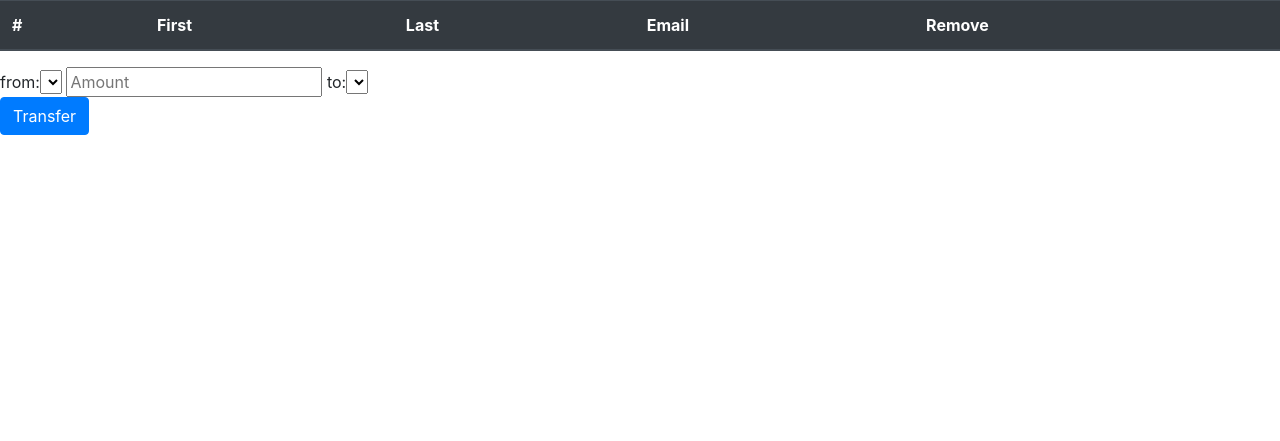
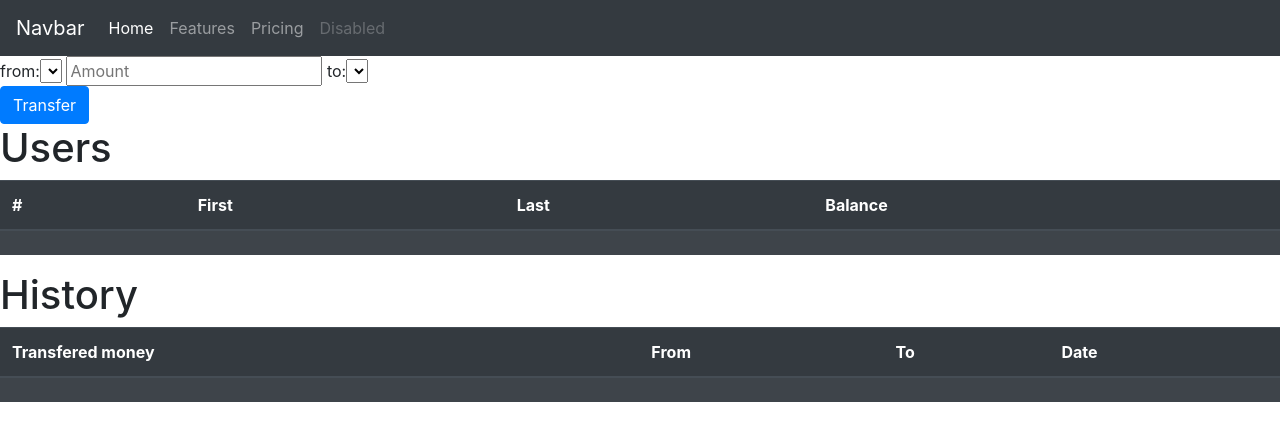
Before and after one commit to yde13/Bank-transfers, a PHP site: page /app/index.php in a window 1280 px wide. Shown: the top 441 px of the page. Run offline with PHP 8.4, Linux system fonts and the light colour scheme; lists and menus that the app fills with data are empty.

Commit message:
added history and all users balances to tables

```diff
--- /dev/null
+++ b/public/api/getall.php
@@ -0,0 +1,41 @@
+<?php
+
+header("Access-Control-Allow-Origin: *");
+header("Content-Type: application/json");
+
+include_once './classes/db.php';
+include_once './classes/user.php';
+
+$database = new classes\Database;
+$database->connect();
+
+$user = new Classes\User($database->pdo);
+
+$all = $user->getAll();
+
+$numAll = $all->rowCount();
+
+if ($numAll > 0) {
+    $numAll_arr = array();
+    $numAll_arr['test'] = array();
+
+    while ($row = $all->fetch(PDO::FETCH_ASSOC)) {
+        extract($row);
+
+        $numAll_item = array(
+            'from_amount' => $from_amount,
+            'from_account' => $from_account,
+            'from_currency' => $from_currency,
+            'to_account' => $to_account,
+            'date' => $date,
+
+        );
+        array_push($numAll_arr['test'], $numAll_item);
+    }
+
+    echo json_encode($numAll_arr);
+} else {
+    echo json_encode(
+        array('message', 'No posts found')
+    );
+}
--- a/public/app/index.php
+++ b/public/app/index.php
@@ -13,19 +13,23 @@
 </head>
 <body>
 
-    <!-- det är här allting ska synas och köras! -->
-    <!-- här vi ska skriva ut från databasen med hjälp av api från script.js -->
-<table class="table">
-  <thead class="thead-dark">
-    <tr>
-      <th scope="col">#</th>
-      <th scope="col">First</th>
-      <th scope="col">Last</th>
-      <th scope="col">Email</th>
-      <th scope="col">Remove</th>
-    </tr>
-  </thead>
-</table>
+
+<nav class="navbar navbar-expand-lg navbar-dark bg-dark">
+  <a class="navbar-brand" href="#">Navbar</a>
+  <button class="navbar-toggler" type="button" data-toggle="collapse" data-target="#navbarNavAltMarkup" aria-controls="navbarNavAltMarkup" aria-expanded="false" aria-label="Toggle navigation">
+    <span class="navbar-toggler-icon"></span>
+  </button>
+  <div class="collapse navbar-collapse" id="navbarNavAltMarkup">
+    <div class="navbar-nav">
+      <a class="nav-item nav-link active" href="#">Home <span class="sr-only">(current)</span></a>
+      <a class="nav-item nav-link" href="#">Features</a>
+      <a class="nav-item nav-link" href="#">Pricing</a>
+      <a class="nav-item nav-link disabled" href="#">Disabled</a>
+    </div>
+  </div>
+</nav>
+
+
         <form id="form" method="POST">
             from:<select id="fromUserList">
             </select>
@@ -37,6 +41,47 @@
             <br>
             <button type="button" class="btn btn-primary" name="submit" id="submit">Transfer</button>
         </form>
+        <h1>Users</h1>
+        <table class="table table-striped table-dark">
+  <thead>
+    <tr>
+      <th scope="col">#</th>
+      <th scope="col">First</th>
+      <th scope="col">Last</th>
+      <th scope="col">Balance</th>
+    </tr>
+  </thead>
+  <tbody>
+
+      <th></th>
+      <td></td>
+      <td></td>
+      <td></td>
+    </tr>
+
+  </tbody>
+</table>
+<h1>History</h1>
+<table class="table table-striped table-dark">
+
+<thead>
+    <tr>
+      <th scope="col">Transfered money</th>
+      <th scope="col">From</th>
+      <th scope="col">To</th>
+      <th scope="col">Date</th>
+    </tr>
+  </thead>
+  <tbody>
+
+      <th></th>
+      <td></td>
+      <td></td>
+      <td></td>
+    </tr>
+
+  </tbody>
+</table>
 
     <script src="./scripts/script.js" ></script>
 
--- a/public/app/scripts/script.js
+++ b/public/app/scripts/script.js
@@ -60,17 +60,20 @@ $(document).ready(function () {
 
                 $("select").append(`<option class="option" value="${obj.account_id}">  ${obj.firstName}  ${obj.lastName} ${obj.balance}kr</option>`);
 
-
+                $("tbody").append(`<tr><th>${obj.account_id}</th><td> ${obj.firstName}</td><td> ${obj.lastName}</td><td> ${obj.balance}</td><tr>`)
             }
         }
     });
 
-    // $("select").change("click", function (e) {
-    // var id = this.value[0];
-    // console.log(id);
-    // let toUserList = $("#toUserList");
-    //        let toUserId = toUserList.options[toUserList.selectedIndex].value;
-    //        console.log(toUserId);
+    $.ajax({
+        url: 'http://localhost/banking/bank-transfers/public/api/getall.php',
+        success: function (e) {
 
-    // });
+            for (var x = 0; x < e.test.length; x++) {
+                var obj = e.test[x];
+
+                $("tbody").append(`<tr><th>${obj.from_amount}${obj.from_currency}</th><td> ${obj.from_account}</td><td> ${obj.to_account}</td><td> ${obj.date}</td><tr>`)
+            }
+        }
+    });
 });
```
Also changed, not shown: public/api/classes/user.php (+18 -0 lines).
